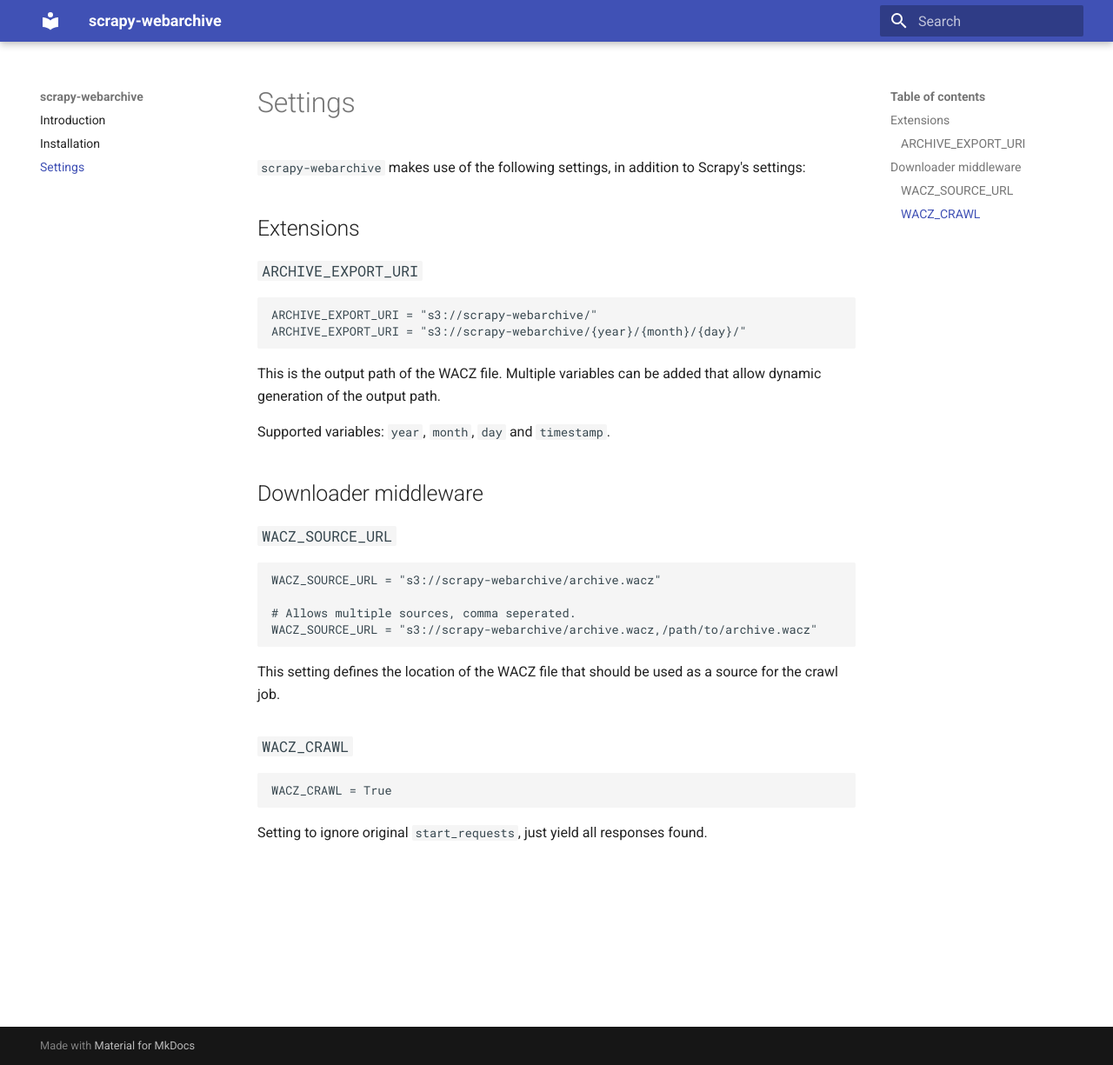
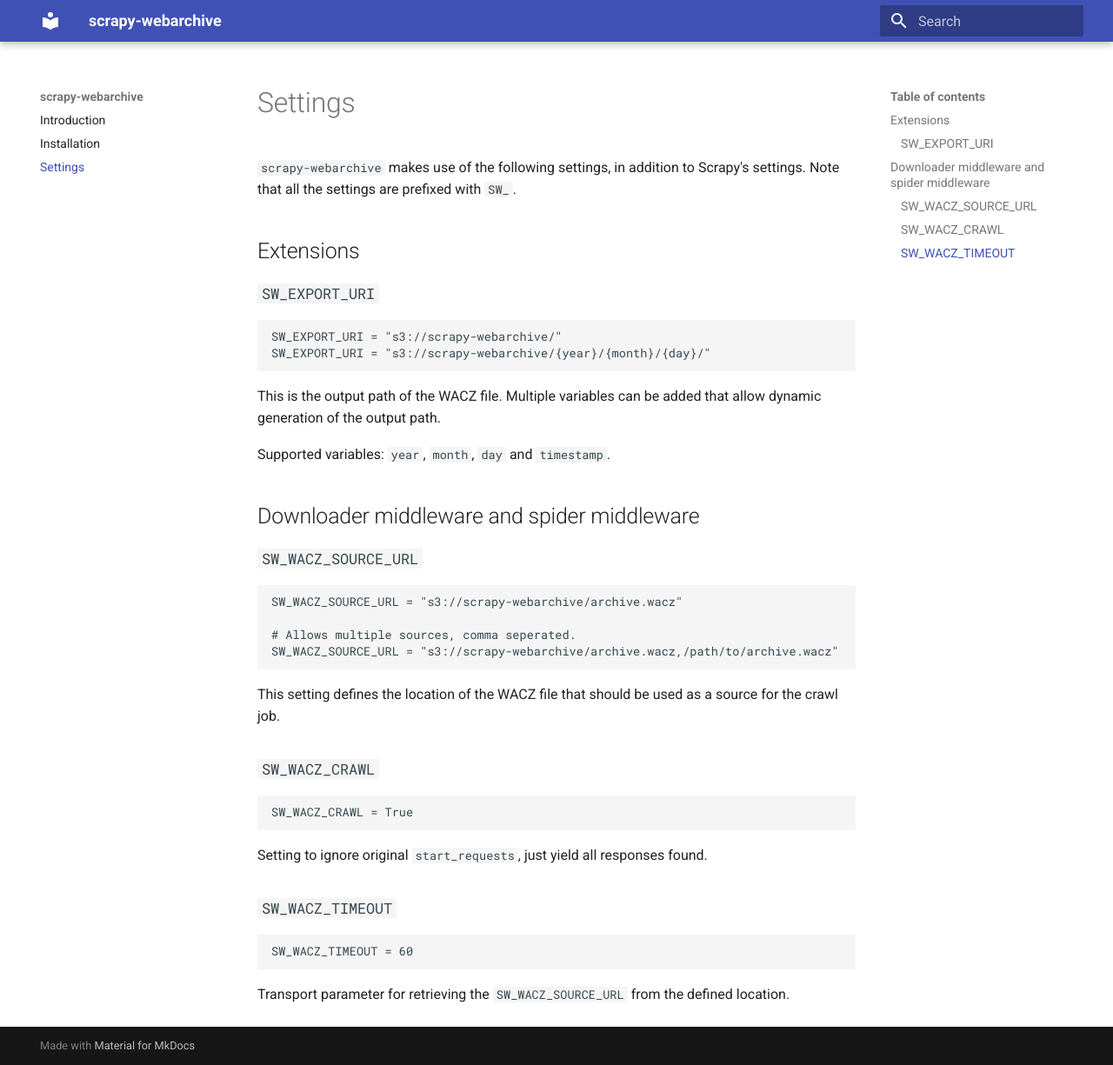
Before and after one commit to q-m/scrapy-webarchive, an MkDocs documentation site: the page built from docs/settings.md, in a window 1280 px wide and 1225 px high. Shown: the whole window at 87% size. Built offline with MkDocs 1.6.1 and Material for MkDocs 9.7.7, drawn with Linux system fonts in a browser that asks for light colours.

Commit message:
docs: describe usage for different middlewares and extension settings: add prefix for namespaced settings

````diff
--- a/docs/settings.md
+++ b/docs/settings.md
@@ -1,37 +1,45 @@
 # Settings
 
-`scrapy-webarchive` makes use of the following settings, in addition to Scrapy's settings:
+`scrapy-webarchive` makes use of the following settings, in addition to Scrapy's settings. Note that all the settings are prefixed with `SW_`.
 
 ## Extensions
 
-### `ARCHIVE_EXPORT_URI`
+### `SW_EXPORT_URI`
 
 ```python
-ARCHIVE_EXPORT_URI = "s3://scrapy-webarchive/"
-ARCHIVE_EXPORT_URI = "s3://scrapy-webarchive/{year}/{month}/{day}/"
+SW_EXPORT_URI = "s3://scrapy-webarchive/"
+SW_EXPORT_URI = "s3://scrapy-webarchive/{year}/{month}/{day}/"
 ```
 
 This is the output path of the WACZ file. Multiple variables can be added that allow dynamic generation of the output path.
 
 Supported variables: `year`, `month`, `day` and `timestamp`.
 
-## Downloader middleware
+## Downloader middleware and spider middleware
 
-### `WACZ_SOURCE_URL`
+### `SW_WACZ_SOURCE_URL`
 
 ```python
-WACZ_SOURCE_URL = "s3://scrapy-webarchive/archive.wacz"
+SW_WACZ_SOURCE_URL = "s3://scrapy-webarchive/archive.wacz"
 
 # Allows multiple sources, comma seperated.
-WACZ_SOURCE_URL = "s3://scrapy-webarchive/archive.wacz,/path/to/archive.wacz"
+SW_WACZ_SOURCE_URL = "s3://scrapy-webarchive/archive.wacz,/path/to/archive.wacz"
 ```
 
 This setting defines the location of the WACZ file that should be used as a source for the crawl job.
 
-### `WACZ_CRAWL`
+### `SW_WACZ_CRAWL`
 
 ```python
-WACZ_CRAWL = True
+SW_WACZ_CRAWL = True
 ```
 
 Setting to ignore original `start_requests`, just yield all responses found.
+
+### `SW_WACZ_TIMEOUT`
+
+```python
+SW_WACZ_TIMEOUT = 60
+```
+
+Transport parameter for retrieving the `SW_WACZ_SOURCE_URL` from the defined location.
````
Also changed, not shown: docs/index.md (+3 -0 lines), docs/usage.md (added, +62 -0 lines), 6 other files.
